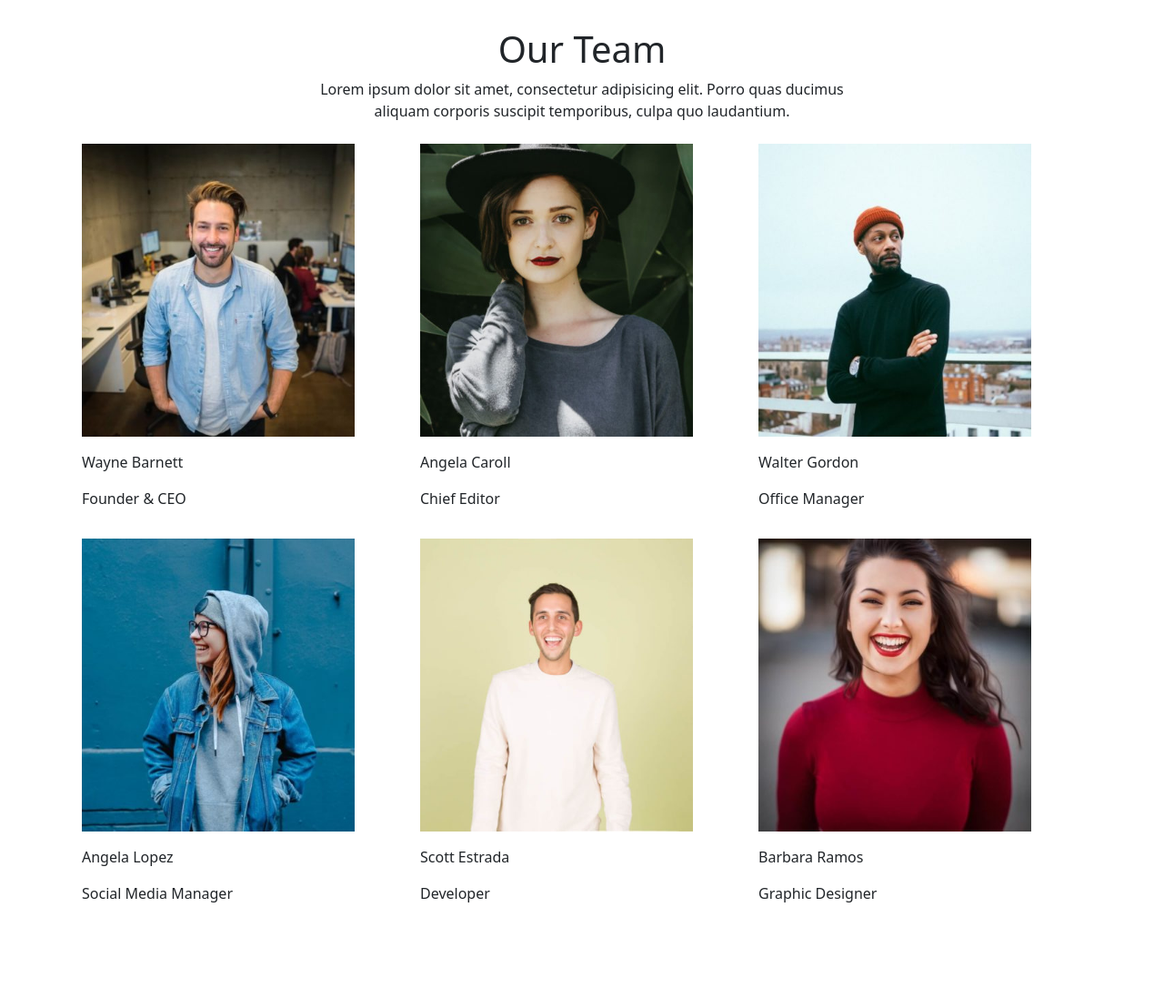
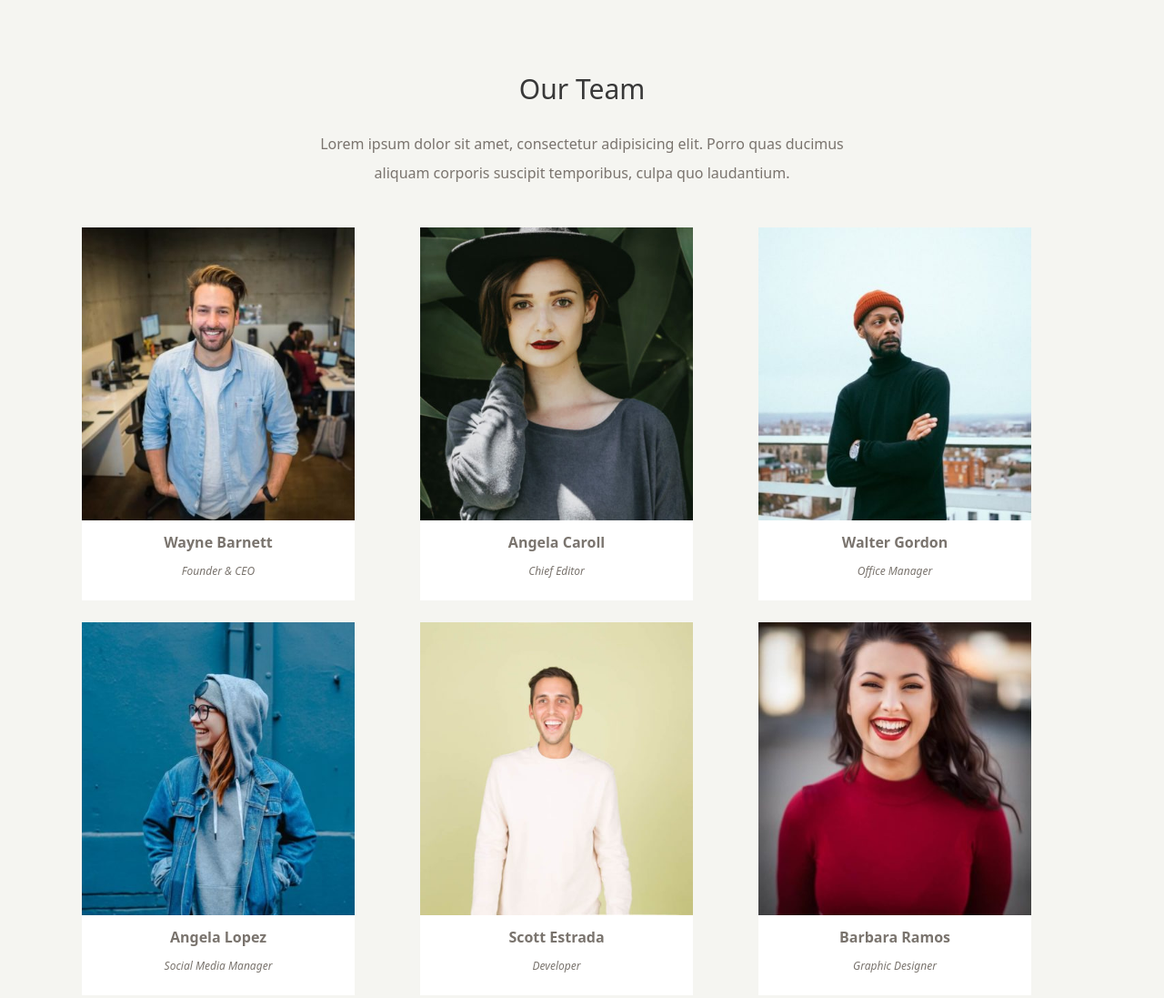
Before and after one commit to Anse98/js-our-team, a plain HTML site: page index.html in a window 1280 px wide. Shown: the whole page at 91% size. Before the commit the page ends 1018 px from the top, so only its background shows below. Drawn offline with nearby package versions, Linux system fonts and the light colour scheme.

Commit message:
ADD-Bonus 2 Ottimizzato un po codice js

```diff
--- a/app.js
+++ b/app.js
@@ -50,23 +50,20 @@ for (let i = 0; i < teamMembers.length; i++) {
 
   const member = teamMembers[i];
 
-  const name = member.nome;
-
-  const role = member.ruolo;
-
-  const photo = member.foto;
-
   // Vado a prendermi dal DOM il container in cui poi concatenerò le stringhe
   const containerDOMElement = document.querySelector(".container");
 
   // Vado a concatenare col template literal la mia stringa tot volte, che contiene le varie classi e i valori delle proprietà degli oggetti, dentro al container
-  containerDOMElement.innerHTML += `<div class="card-container">
-   <div class="member-card p-2">
-     <figure>
-       <img src ="./img/${photo}">
+  containerDOMElement.innerHTML += `
+  <div class="card-container">
+    <div class="member-card p-2">
+     <figure class="mb-0">
+       <img src ="./img/${member.foto}">
      </figure>
-     <p>${name}</p>
-     <p>${role}</p>
-   </div>
+     <div class="card-description text-center">
+      <p class="mb-0 pt-2">${member.nome}</p>
+      <p class="mb-0 pb-3">${member.ruolo}</p>
+     </div>
+    </div>
   </div>`;
 }
--- a/index.html
+++ b/index.html
@@ -13,7 +13,7 @@
     <p>Lorem ipsum dolor sit amet, consectetur adipisicing elit. Porro quas ducimus aliquam corporis suscipit temporibus, culpa quo laudantium.</p>
   </header>
   <main>
-    <div class="container d-flex flex-wrap">
+    <div class="container d-flex flex-wrap row-gap-2 justify-center">
 
     </div>
   </main>
--- a/style.css
+++ b/style.css
@@ -2,6 +2,10 @@
   margin: 0;
   padding: 0;
   box-sizing: border-box;
+}
+
+body {
+  background-color: #F5F5F1;
 }
 
 img {
@@ -15,10 +19,40 @@ img {
   margin: 0 auto;
 }
 
+header h1 {
+  color: #383838;
+  font-size: 30px;
+  padding-top: 50px;
+  margin-bottom: 26px;
+}
+
+header p {
+  padding-bottom: 20px;
+}
+
+header p,
+.card-description p {
+  color:#7A746E;
+  line-height: 2rem;
+}
+
 .card-container {
   flex-basis: calc(100% / 3);
 }
 
+.card-description {
+  background-color: white;
+  max-width:300px;
+}
+
+.card-description p:first-child {
+  font-weight: 600;
+}
+
+.card-description p:last-child {
+  font-size: 12px;
+  font-style: italic;
+}
 
 .member-card figure {
   max-width: 300px;
```
